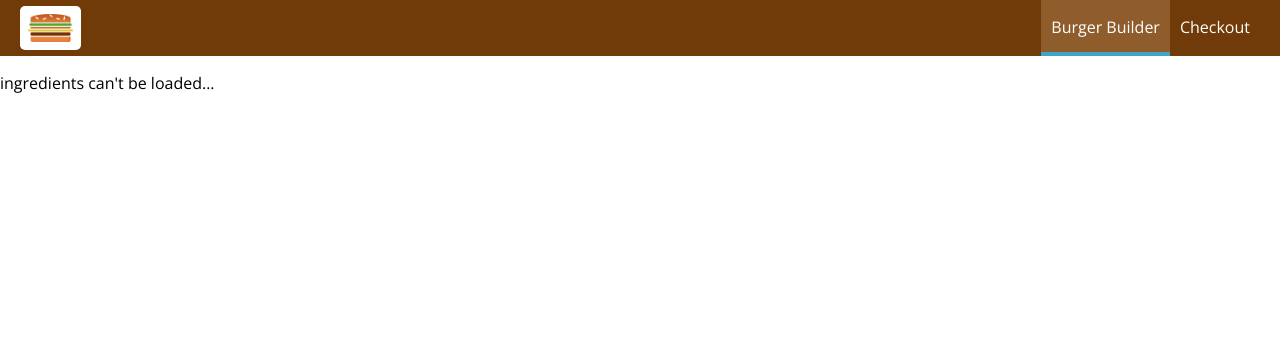
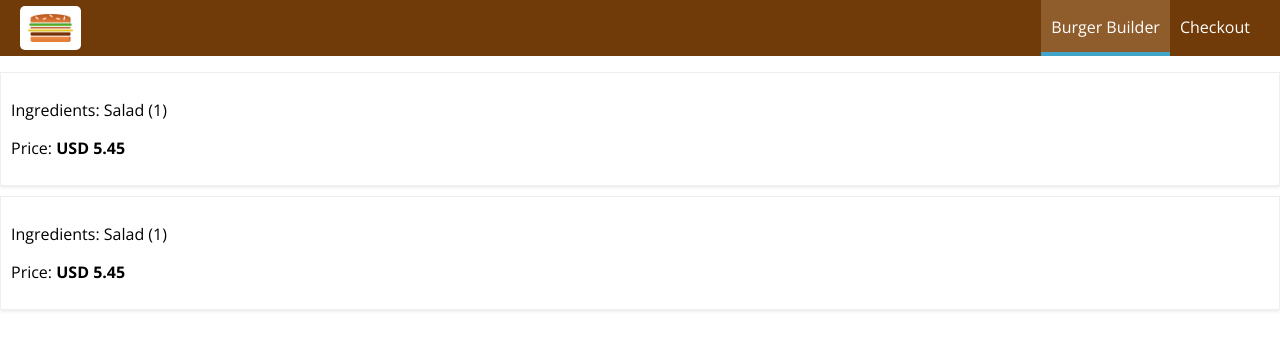
Before and after one commit to gerardinhoo/Burger, a React app: page /orders in a window 1280 px wide. Shown: the top 350 px of the page. Built offline with nearby package versions, Linux system fonts and the light colour scheme; no server answers.

Commit message:
Implementing Orders Page

```diff
--- a/src/App.js
+++ b/src/App.js
@@ -3,6 +3,7 @@
 import Layout from "./hoc/Layout/Layout";
 import BurgerBuilder from "./containers/BurgerBuilder/BurgerBuilder";
 import Checkout from "./containers/Checkout/Checkout";
+import Orders from "./containers/Orders/Orders"
 
 class App extends Component {
   render() {
@@ -11,6 +12,7 @@
         <Layout>
           <Switch>
             <Route path="/checkout" component={Checkout} />
+            <Route path="/orders" component={Orders} />
             <Route path="/" component={BurgerBuilder} />
           </Switch>
         </Layout>
--- /dev/null
+++ b/src/components/Order/Order.css
@@ -0,0 +1,8 @@
+.Order {
+    width: 100%;
+    border: 1px solid #eee;
+    box-shadow: 0 2px 3px #eee;
+    padding: 10px;
+    margin: 10px auto;
+    box-sizing: border-box;
+}
--- /dev/null
+++ b/src/components/Order/Order.js
@@ -0,0 +1,14 @@
+import React from 'react';
+import classes from "./Order.css"
+
+const Order = (props) => {
+    return (
+        <div className={classes.Order}>
+            <p>Ingredients: Salad (1)</p>
+            <p>Price: <strong>USD 5.45</strong></p>
+        </div>
+    )
+}
+
+
+export default Order;
--- /dev/null
+++ b/src/containers/Orders/Orders.js
@@ -0,0 +1,15 @@
+import React, { Component } from 'react';
+import Order from "../../components/Order/Order"
+
+export class Orders extends Component {
+    render() {
+        return (
+            <div>
+                <Order />
+                <Order />
+            </div>
+        )
+    }
+}
+
+export default Orders
```
